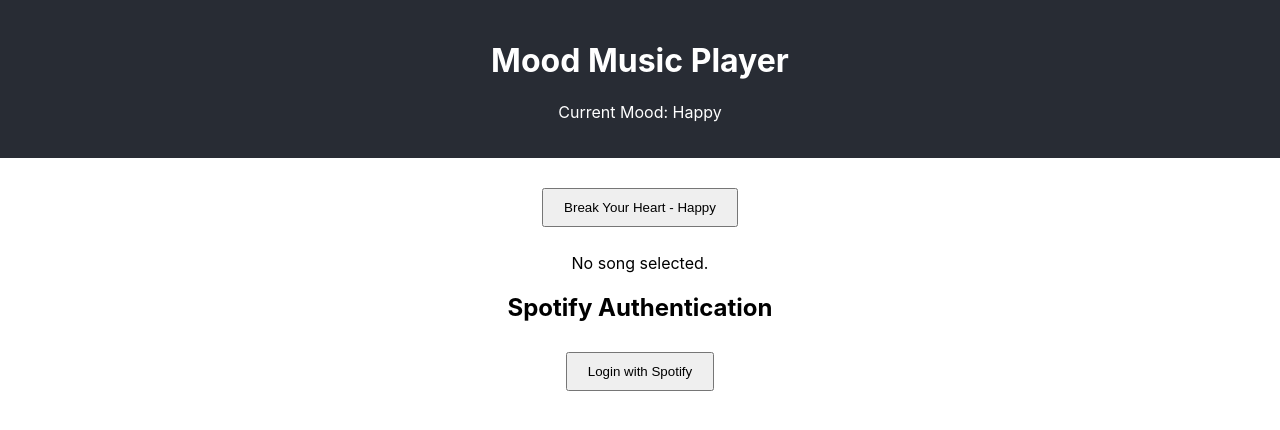
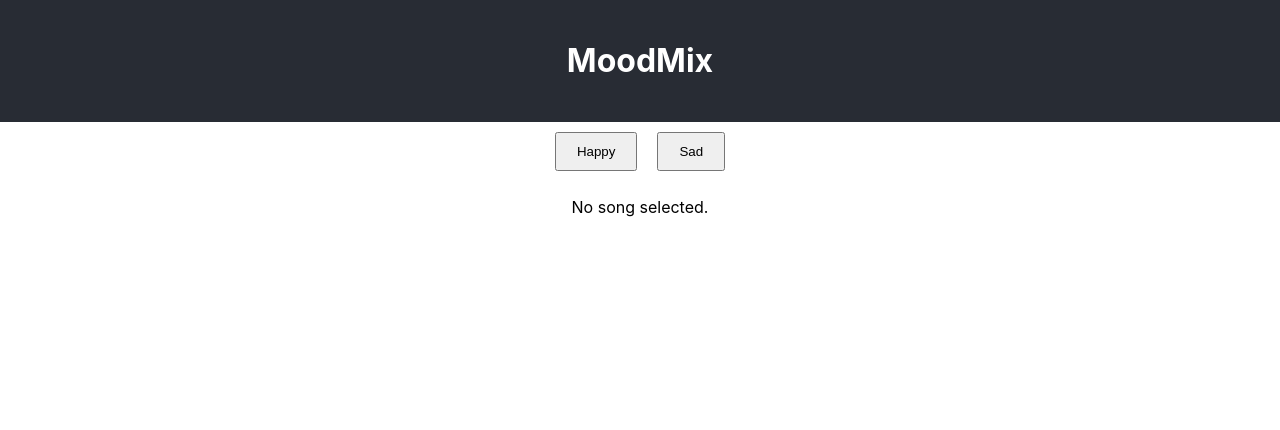
Before and after one commit to Agam-Jammu/mood-based-music-player, a React (Create React App) app: page / in a window 1280 px wide. Shown: the top 430 px of the page. Built offline with nearby package versions, Linux system fonts and the light colour scheme.

Commit message:
working build

```diff
--- a/src/App.js
+++ b/src/App.js
@@ -1,24 +1,53 @@
-// src/App.js
 import React, { useState } from 'react';
 import './App.css';
 import Header from './components/header';
-import MusicList from './components/musicList';
 import MusicPlayer from './components/musicPlayer';
-import SpotifyAuth from './components/spotifyAuth';
+import SpotifyWebApi from 'spotify-web-api-js';
 
 function App() {
   const [currentSong, setCurrentSong] = useState(null);
 
-  const playSong = (songUrl) => {
-    setCurrentSong(songUrl);
+  const fetchRandomSong = async (mood) => {
+    const spotifyApi = new SpotifyWebApi();
+    const accessToken = localStorage.getItem('spotifyAccessToken');
+
+    if (accessToken) {
+      spotifyApi.setAccessToken(accessToken);
+
+      const valenceRange = {
+        Happy: { min: 0.6, max: 1 },
+        Sad: { min: 0, max: 0.4 },
+      };
+
+      const { min, max } = valenceRange[mood];
+
+      try {
+        const response = await spotifyApi.getRecommendations({
+          seed_genres: ['pop'],
+          min_valence: min,
+          max_valence: max,
+          limit: 50,
+        });
+
+        const randomIndex = Math.floor(Math.random() * response.tracks.length);
+        const randomTrack = response.tracks[randomIndex];
+
+        // Set the new song URL
+        setCurrentSong(randomTrack.preview_url);
+      } catch (error) {
+        console.error('Error fetching songs:', error);
+      }
+    }
   };
 
   return (
     <div className="App">
       <Header />
-      <MusicList playSong={playSong} />
+      <div className="mood-selection">
+        <button onClick={() => fetchRandomSong('Happy')}>Happy</button>
+        <button onClick={() => fetchRandomSong('Sad')}>Sad</button>
+      </div>
       <MusicPlayer currentSong={currentSong} />
-      <SpotifyAuth />
     </div>
   );
 }
--- a/src/components/header.js
+++ b/src/components/header.js
@@ -3,8 +3,7 @@
 const Header = () => {
   return (
     <header>
-      <h1>Mood Music Player</h1>
-      <p>Current Mood: Happy</p>
+      <h1>MoodMix</h1>
     </header>
   );
 };
```
